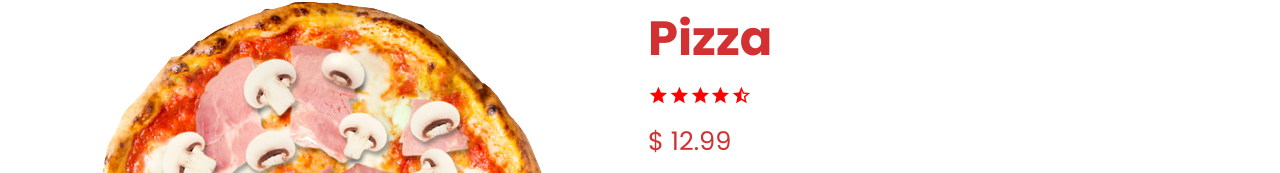
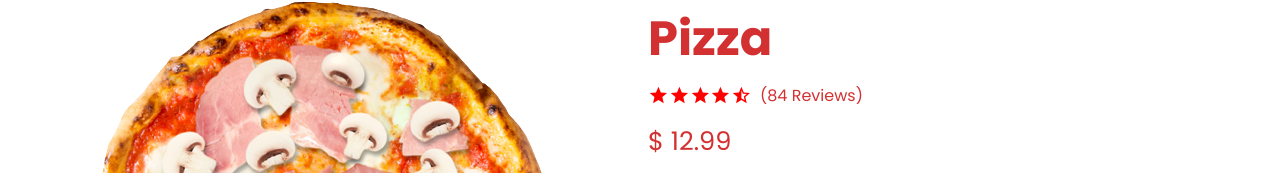
Before and after one commit to zeetaen1989/pizza-delivery, a Next.js app: page /product/1 in a window 1280 px wide. Shown: the part 211-384 px from the top of the page. Built offline with nearby package versions, Linux system fonts and the light colour scheme; a web font is replaced by a local one.

Commit message:
feat(markups): markup for Ratings and Reviews section added

```diff
--- a/pages/product/[id].jsx
+++ b/pages/product/[id].jsx
@@ -34,6 +34,7 @@ const Product = () => {
     toppings: ["Prosciutto", "Parmigiano", "Tomato Sauce", "Mushroom"],
     price: 12.99,
     rating: 4.5,
+    reviews: 84,
   };
 
   return (
@@ -60,7 +61,10 @@ const Product = () => {
         </figure>
         <article className={styles.container__right}>
           <h1>{pizza.title}</h1>
-          <Ratings rating={pizza.rating} />
+          <div className={styles.review}>
+            <Ratings rating={pizza.rating} />
+            <a href="#">({pizza.reviews} Reviews)</a>
+          </div>
           <span className={styles.price}>$ {pizza.price}</span>
           <p>{pizza.description}</p>
           <div className={styles.size}>
```
